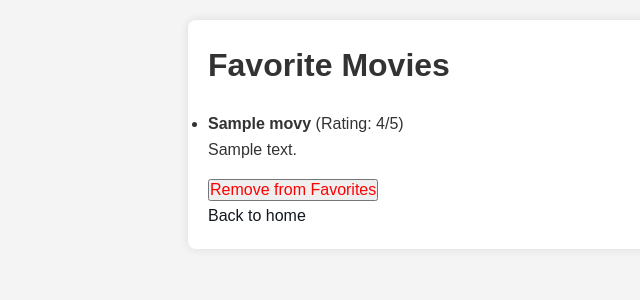
After one commit to erarexhepi/Elokuvat, a Flask app: page /favorites in a window 1280 px wide. The commit adds this page. Shown: the top 300 px of the page, without its empty margins (52-692 px from the left). Run offline with Flask 3, Linux system fonts and the light colour scheme; the visitor is signed in with stand-in values (Sample User, id 1); tables that the repository leaves empty hold one stand-in row (values such as "Sample post").

Commit message:
expanding project

```diff
--- a/app.py
+++ b/app.py
@@ -1,150 +1,14 @@
-from flask import Flask, redirect, render_template, request, session, url_for
+import os
+from flask import Flask
 from flask_sqlalchemy import SQLAlchemy
-from sqlalchemy import text
-from os import getenv
-from werkzeug.security import check_password_hash, generate_password_hash
-from datetime import datetime
 
 app = Flask(__name__)
-app.config["SQLALCHEMY_DATABASE_URI"] = "postgresql://rexera:MoiMoi123@localhost/sovellus"
-app.secret_key = getenv("SECRET_KEY")
+app.config["SQLALCHEMY_DATABASE_URI"] = os.getenv("DATABASE_URL")
+app.secret_key = os.getenv("SECRET_KEY", "default_secret_key")
 
 db = SQLAlchemy(app)
 
-@app.before_request
-def before_request():
-    if request.endpoint == 'index':
-        visitor_sql = text("INSERT INTO visitors DEFAULT VALUES")
-        db.session.execute(visitor_sql)
-        db.session.commit()
+import routes
 
-@app.route("/")
-def index():
-    sort_by = request.args.get("sort_by", "name_asc")  # A-Z
-    sort_query = "name ASC"
-
-    if sort_by == "rating_desc":
-        sort_query = "rating DESC"
-    elif sort_by == "rating_asc":
-        sort_query = "rating ASC"
-    elif sort_by == "name_asc":
-        sort_query = "name ASC"
-
-    sql = text(f"SELECT id, name, rating, comment FROM movies WHERE visible=TRUE ORDER BY {sort_query}")
-    result = db.session.execute(sql)
-    movies = result.fetchall()
-
-    movies_with_comments = []
-    for movie in movies:
-        movie_comments_sql = text("SELECT C.content, U.username, C.created_at FROM comments C JOIN users U ON C.user_id=U.id WHERE C.movie_id=:movie_id ORDER BY C.created_at")
-        movie_comments_result = db.session.execute(movie_comments_sql, {"movie_id": movie.id})
-        comments = movie_comments_result.fetchall()
-        movie_with_comments = {
-            "id": movie.id,
-            "name": movie.name,
-            "rating": movie.rating,
-            "comment": movie.comment,
-            "comments": comments
-        }
-        movies_with_comments.append(movie_with_comments)
-
-    visitor_sql = text("SELECT COUNT(*) FROM visitors")
-    visitor_result = db.session.execute(visitor_sql)
-    visitor_count = visitor_result.scalar()
-
-    return render_template("index.html", count=len(movies_with_comments), movies=movies_with_comments, sort_by=sort_by, visitor_count=visitor_count)
-
-@app.route("/new")
-def new():
-    return render_template("new.html")
-
-@app.route("/send", methods=["POST"])
-def send():
-    name = request.form["name"]
-    rating = request.form["rating"]
-    comment = request.form["comment"]
-    sql = text("INSERT INTO movies (name, rating, comment) VALUES (:name, :rating, :comment)")
-    db.session.execute(sql, {"name": name, "rating": rating, "comment": comment})
-    db.session.commit()
-    return redirect("/")
-
-@app.route("/comment/<int:movie_id>", methods=["POST"])
-def comment(movie_id):
-    if "username" not in session:
-        return redirect(url_for("index"))
-
-    content = request.form["content"]
-    username = session["username"]
-
-    user_sql = text("SELECT id FROM users WHERE username=:username")
-    user_result = db.session.execute(user_sql, {"username": username})
-    user = user_result.fetchone()
-    if not user:
-        return render_template("error.html", message="User not found")
-
-    user_id = user.id
-
-    sql = text("INSERT INTO comments (movie_id, user_id, content, created_at) VALUES (:movie_id, :user_id, :content, NOW())")
-    db.session.execute(sql, {"movie_id": movie_id, "user_id": user_id, "content": content})
-    db.session.commit()
-
-    return redirect(url_for("index"))
-
-@app.route("/login", methods=["POST"])
-def login():
-    username = request.form["username"]
-    password = request.form["password"]
-
-    sql = text("SELECT id, password FROM users WHERE username=:username")
-    result = db.session.execute(sql, {"username": username})
-    user = result.fetchone()
-    if not user:
-        error = "Incorrect username."
-        return render_template("index.html", error=error)
-    else:
-        hash_value = user.password
-        if check_password_hash(hash_value, password):
-            session["username"] = username
-            return redirect("/")
-        else:
-            error = 'Incorrect password.'
-            return render_template("index.html", error=error)
-
-@app.route("/logout")
-def logout():
-    del session["username"]
-    return redirect("/")
-
-@app.route("/result")
-def result():
-    query = request.args.get("query", "")
-    sql = text("SELECT id, name, rating, comment FROM movies WHERE (name LIKE :query OR comment LIKE :query) AND visible=TRUE")
-    result = db.session.execute(sql, {"query": f"%{query}%"})
-    messages = result.fetchall()
-    return render_template("result.html", messages=messages)
-
-@app.route("/register")
-def register():
-    return render_template("register.html")
-
-@app.route("/add_user", methods=['POST'])
-def add_user():
-    username = request.form["username"]
-    password = request.form["password"]
-    password_again = request.form['password_again']
-    if password == password_again:
-        hash_value = generate_password_hash(password)
-        sql = text("INSERT INTO users (username, password) VALUES (:username, :password)")
-        db.session.execute(sql, {"username": username, "password": hash_value})
-        db.session.commit()
-        return redirect("/")
-    else:
-        error = 'Passwords do not match.'
-        return render_template("register.html", error=error)
-
-@app.route("/delete/<int:id>")
-def delete(id):
-    sql = text("UPDATE movies SET visible=FALSE WHERE id=:id")
-    db.session.execute(sql, {"id": id})
-    db.session.commit()
-    return redirect("/")
+if __name__ == "__main__":
+    app.run(debug=True)
--- /dev/null
+++ b/routes.py
@@ -0,0 +1,292 @@
+from flask import render_template, request, redirect, session, url_for
+from sqlalchemy import text
+from app import app, db
+from models import Movie, Comment, User, Visitor, Favorite, CommentVote
+from werkzeug.security import check_password_hash, generate_password_hash
+
+@app.before_request
+def create_tables():
+    if not hasattr(app, 'tables_created'):
+        db.create_all()
+        app.tables_created = True
+
+@app.before_request
+def before_request():
+    if request.endpoint == 'index':
+        visitor_sql = text("INSERT INTO visitors DEFAULT VALUES")
+        db.session.execute(visitor_sql)
+        db.session.commit()
+@app.route("/")
+def index():
+    if "username" not in session:
+        return redirect(url_for("login"))
+
+    sort_by = request.args.get("sort_by", "name_asc")  # A-Z
+    sort_query = "name ASC"
+    if sort_by == "rating_desc":
+        sort_query = "rating DESC"
+    elif sort_by == "rating_asc":
+        sort_query = "rating ASC"
+    elif sort_by == "name_asc":
+        sort_query = "name ASC"
+
+    sql = text(f"SELECT id, name, rating, comment FROM movies WHERE visible=TRUE ORDER BY {sort_query}")
+    result = db.session.execute(sql)
+    movies = result.fetchall()
+
+    movies_with_comments = []
+    for movie in movies:
+        movie_comments_sql = text("""
+            SELECT C.id, C.content, U.username, C.created_at,
+                   (SELECT COUNT(*) FROM comment_votes WHERE comment_id=C.id AND vote_type=TRUE) AS likes,
+                   (SELECT COUNT(*) FROM comment_votes WHERE comment_id=C.id AND vote_type=FALSE) AS dislikes
+            FROM comments C
+            JOIN users U ON C.user_id=U.id
+            WHERE C.movie_id=:movie_id
+            ORDER BY C.created_at
+        """)
+        movie_comments_result = db.session.execute(movie_comments_sql, {"movie_id": movie.id})
+        comments = movie_comments_result.fetchall()
+        movie_with_comments = {
+            "id": movie.id,
+            "name": movie.name,
+            "rating": movie.rating,
+            "comment": movie.comment,
+            "comments": comments
+        }
+        movies_with_comments.append(movie_with_comments)
+
+    visitor_sql = text("SELECT COUNT(*) FROM visitors")
+    visitor_result = db.session.execute(visitor_sql)
+    visitor_count = visitor_result.scalar()
+
+    return render_template("index.html", count=len(movies_with_comments), movies=movies_with_comments, sort_by=sort_by, visitor_count=visitor_count)
+
+
+@app.route("/new")
+def new():
+    try:
+        return render_template("new.html")
+    except Exception as e:
+        print(f"Error occurred: {e}")
+        return render_template("error.html", message="An error occurred while loading the page.")
+
+@app.route("/send", methods=["POST"])
+def send():
+    name = request.form["name"]
+    rating = request.form["rating"]
+    comment = request.form["comment"]
+    movie = Movie(name=name, rating=rating, comment=comment, visible=True)
+    db.session.add(movie)
+    db.session.commit()
+    return redirect("/")
+
+@app.route("/comment/<int:movie_id>", methods=["POST"])
+def comment(movie_id):
+    if "username" not in session:
+        return redirect(url_for("index"))
+
+    content = request.form["content"]
+    username = session["username"]
+
+    user_sql = text("SELECT id FROM users WHERE username=:username")
+    user_result = db.session.execute(user_sql, {"username": username})
+    user = user_result.fetchone()
+    if not user:
+        return render_template("error.html", message="User not found")
+
+    user_id = user.id
+
+    sql = text("INSERT INTO comments (movie_id, user_id, content, created_at) VALUES (:movie_id, :user_id, :content, NOW())")
+    db.session.execute(sql, {"movie_id": movie_id, "user_id": user_id, "content": content})
+    db.session.commit()
+
+    return redirect(url_for("index"))
+
+@app.route("/delete_comment/<int:comment_id>", methods=["POST"])
+def delete_comment(comment_id):
+    if "username" not in session:
+        return redirect(url_for("index"))
+
+    username = session["username"]
+
+    user_sql = text("SELECT id FROM users WHERE username=:username")
+    user_result = db.session.execute(user_sql, {"username": username})
+    user = user_result.fetchone()
+    if not user:
+        return render_template("error.html", message="User not found")
+
+    user_id = user.id
+
+    comment_sql = text("SELECT id FROM comments WHERE id=:comment_id AND user_id=:user_id")
+    comment_result = db.session.execute(comment_sql, {"comment_id": comment_id, "user_id": user_id})
+    comment = comment_result.fetchone()
+    if not comment:
+        return render_template("error.html", message="Comment not found or you do not have permission to delete this comment")
+
+    sql = text("DELETE FROM comments WHERE id=:comment_id AND user_id=:user_id")
+    db.session.execute(sql, {"comment_id": comment_id, "user_id": user_id})
+    db.session.commit()
+
+    return redirect(url_for("index"))
+
+@app.route("/login", methods=["GET", "POST"])
+def login():
+    if request.method == "POST":
+        username = request.form["username"]
+        password = request.form["password"]
+
+        sql = text("SELECT id, password FROM users WHERE username=:username")
+        result = db.session.execute(sql, {"username": username})
+        user = result.fetchone()
+        if not user:
+            error = "Incorrect username."
+            return render_template("login.html", error=error)
+        else:
+            hash_value = user.password
+            if check_password_hash(hash_value, password):
+                session["username"] = username
+                session["user_id"] = user.id  #
+                return redirect("/")
+            else:
+                error = 'Incorrect password.'
+                return render_template("login.html", error=error)
+    return render_template("login.html")
+
+@app.route("/logout")
+def logout():
+    del session["username"]
+    return redirect("/")
+
+@app.route("/register", methods=["GET", "POST"])
+def register():
+    if request.method == "POST":
+        username = request.form["username"]
+        password = request.form["password"]
+        password_again = request.form["password_again"]
+        if password == password_again:
+            hash_value = generate_password_hash(password)
+            sql = text("INSERT INTO users (username, password) VALUES (:username, :password)")
+            db.session.execute(sql, {"username": username, "password": hash_value})
+            db.session.commit()
+            return redirect("/")
+        else:
+            error = 'Passwords do not match.'
+            return render_template("register.html", error=error)
+    return render_template("register.html")
+
+@app.route("/delete/<int:id>", methods=["POST"])
+def delete(id):
+    sql = text("UPDATE movies SET visible=FALSE WHERE id=:id")
+    db.session.execute(sql, {"id": id})
+    db.session.commit()
+    return redirect("/")
+
+
+@app.route("/result", methods=["GET"])
+def result():
+    query = request.args.get("query", "")
+    if not query:
+        return render_template("result.html", messages=[])
+
+    sql = text("SELECT id, name, rating, comment FROM movies WHERE visible=TRUE AND (name ILIKE :query OR comment ILIKE :query)")
+    result = db.session.execute(sql, {"query": f"%{query}%"})
+    movies = result.fetchall()
+
+    messages = []
+    for movie in movies:
+        messages.append({
+            "id": movie.id,
+            "name": movie.name,
+            "rating": movie.rating,
+            "comment": movie.comment
+        })
+
+    return render_template("result.html", messages=messages)
+@app.route("/favorites", methods=["GET"])
+def view_favorites():
+    if "username" not in session:
+        return redirect(url_for("login"))
+
+    username = session["username"]
+    user_sql = text("SELECT id FROM users WHERE username=:username")
+    user_result = db.session.execute(user_sql, {"username": username})
+    user = user_result.fetchone()
+
+    if not user:
+        return render_template("error.html", message="User not found")
+
+    user_id = user.id
+    favorites_sql = text("""
+        SELECT m.id, m.name, m.rating, m.comment
+        FROM movies m
+        JOIN favorites f ON m.id = f.movie_id
+        WHERE f.user_id = :user_id AND m.visible = TRUE
+    """)
+    result = db.session.execute(favorites_sql, {"user_id": user_id})
+    favorite_movies = result.fetchall()
+
+    return render_template("favorites.html", movies=favorite_movies)
+
+@app.route("/add_favorite/<int:movie_id>", methods=["POST"])
+def add_favorite(movie_id):
+    try:
+        if "username" not in session:
+            return redirect(url_for("login"))
+
+        username = session["username"]
+        user_sql = text("SELECT id FROM users WHERE username=:username")
+        user_result = db.session.execute(user_sql, {"username": username})
+        user = user_result.fetchone()
+
+        if not user:
+            return render_template("error.html", message="User not found")
+
+        user_id = user.id
+        existing_favorite = Favorite.query.filter_by(user_id=user_id, movie_id=movie_id).first()
+        if existing_favorite:
+            return render_template("error.html", message="Favorite already exists")
+
+        favorite = Favorite(user_id=user_id, movie_id=movie_id)
+        db.session.add(favorite)
+        db.session.commit()
+
+        return redirect(url_for("view_favorites"))
+    except Exception as e:
+        print(f"Error occurred while adding favorite: {e}")
+        return render_template("error.html", message=f"An error occurred while adding the favorite: {e}")
+
+
+@app.route("/remove_favorite/<int:movie_id>", methods=["POST"])
+def remove_favorite(movie_id):
+    if "username" not in session:
+        return redirect(url_for("login"))
+
+    username = session["username"]
+    user_sql = text("SELECT id FROM users WHERE username=:username")
+    user_result = db.session.execute(user_sql, {"username": username})
+    user = user_result.fetchone()
+
+    if not user:
+        return render_template("error.html", message="User not found")
+
+    user_id = user.id
+
+    favorite = Favorite.query.filter_by(user_id=user_id, movie_id=movie_id).first()
+    if favorite:
+        db.session.delete(favorite)
+        db.session.commit()
+
+    return redirect(url_for("view_favorites"))
+
+@app.route("/comment/vote/<int:comment_id>/<vote_type>", methods=["POST"])
+def vote_comment(comment_id, vote_type):
+    if "username" not in session:
+        return redirect(url_for("login"))
+
+    user_id = session.get("user_id")
+    vote_type = True if vote_type == "like" else False
+
+    print(f"User ID: {user_id}, Comment ID: {comment_id}, Vote Type: {vote_type}")
+
+    return redirect(url_for("index"))
--- a/static/styles.css
+++ b/static/styles.css
@@ -42,35 +42,33 @@ input[type="text"], input[type="password"], input[type="number"], textarea, sele
     border-radius: 4px;
 }
 
-input[type="submit"] {
+input[type="submit"], .login-button {
     background: #444;
     color: white;
-    padding: 10px 20px;
+    padding: 15px 32px;
     border: none;
     border-radius: 4px;
     cursor: pointer;
     font-size: 16px;
+    text-align: center;
+    display: inline-block;
 }
 
-input[type="submit"]:hover {
+input[type="submit"]:hover, .login-button:hover {
     background: #555;
 }
 
-a.delete-button {
-    background: #d9534f;
-    color: white;
-    padding: 5px 10px;
+.delete-link {
+    color: red;
     text-decoration: none;
-    border-radius: 4px;
     cursor: pointer;
-    font-size: 14px;
-    display: inline-block;
+    font-size: 16px;
 }
 
-a.delete-button:hover {
-    background: #c9302c;
+.delete-link:hover {
+    text-decoration: underline;
+    color: darkred;
 }
-
 
 a {
     color: #13171f;
--- a/templates/error.html
+++ b/templates/error.html
@@ -7,9 +7,9 @@
 </head>
 <body>
     <div class="container">
-        <h1>ERROOOOOORR</h1>
-        <p class="error">{{ message }}</p>
-        <a href="/">takasin</a>
+        <h1>Error</h1>
+        <p>{{ message }}</p>
+        <a href="/">Back to home</a>
     </div>
 </body>
 </html>
--- /dev/null
+++ b/templates/favorites.html
@@ -0,0 +1,29 @@
+<!DOCTYPE html>
+<html lang="en">
+<head>
+    <meta charset="UTF-8">
+    <title>Favorites</title>
+    <link rel="stylesheet" href="{{ url_for('static', filename='styles.css') }}">
+</head>
+<body>
+    <div class="container">
+        <h1>Favorite Movies</h1>
+        {% if movies %}
+            <ul>
+            {% for movie in movies %}
+                <li>
+                    <strong>{{ movie.name }}</strong> (Rating: {{ movie.rating }}/5)
+                    <p>{{ movie.comment }}</p>
+                    <form action="{{ url_for('remove_favorite', movie_id=movie.id) }}" method="POST" style="display:inline;">
+                        <button type="submit" class="delete-link">Remove from Favorites</button>
+                    </form>
+                </li>
+            {% endfor %}
+            </ul>
+        {% else %}
+            <p>No favorite movies found.</p>
+        {% endif %}
+        <a href="/">Back to home</a>
+    </div>
+</body>
+</html>
--- a/templates/register.html
+++ b/templates/register.html
@@ -8,7 +8,7 @@
 <body>
     <div class="container">
         <h1>Create a New Account</h1>
-        <form action="/add_user" method="POST">
+        <form action="{{ url_for('register') }}" method="POST">
             <p>Username:<br>
             <input type="text" name="username"></p>
             <p>Password:<br>
```
Also changed, not shown: models.py (added, +51 -0 lines), schema.sql (+38 -4 lines), templates/index.html (+20 -2 lines), templates/login.html (added, +24 -0 lines), templates/new.html (+7 -0 lines), templates/result.html (line endings or trailing spaces).
